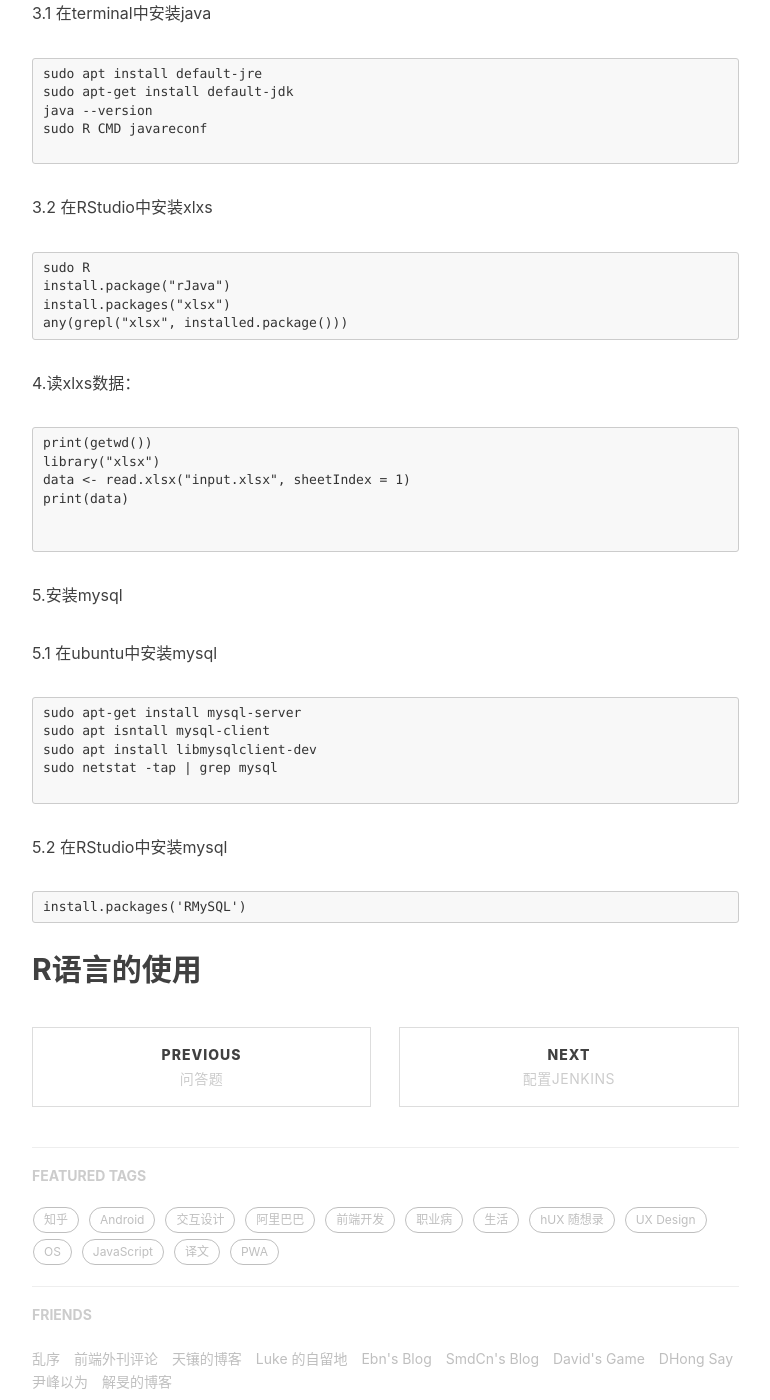
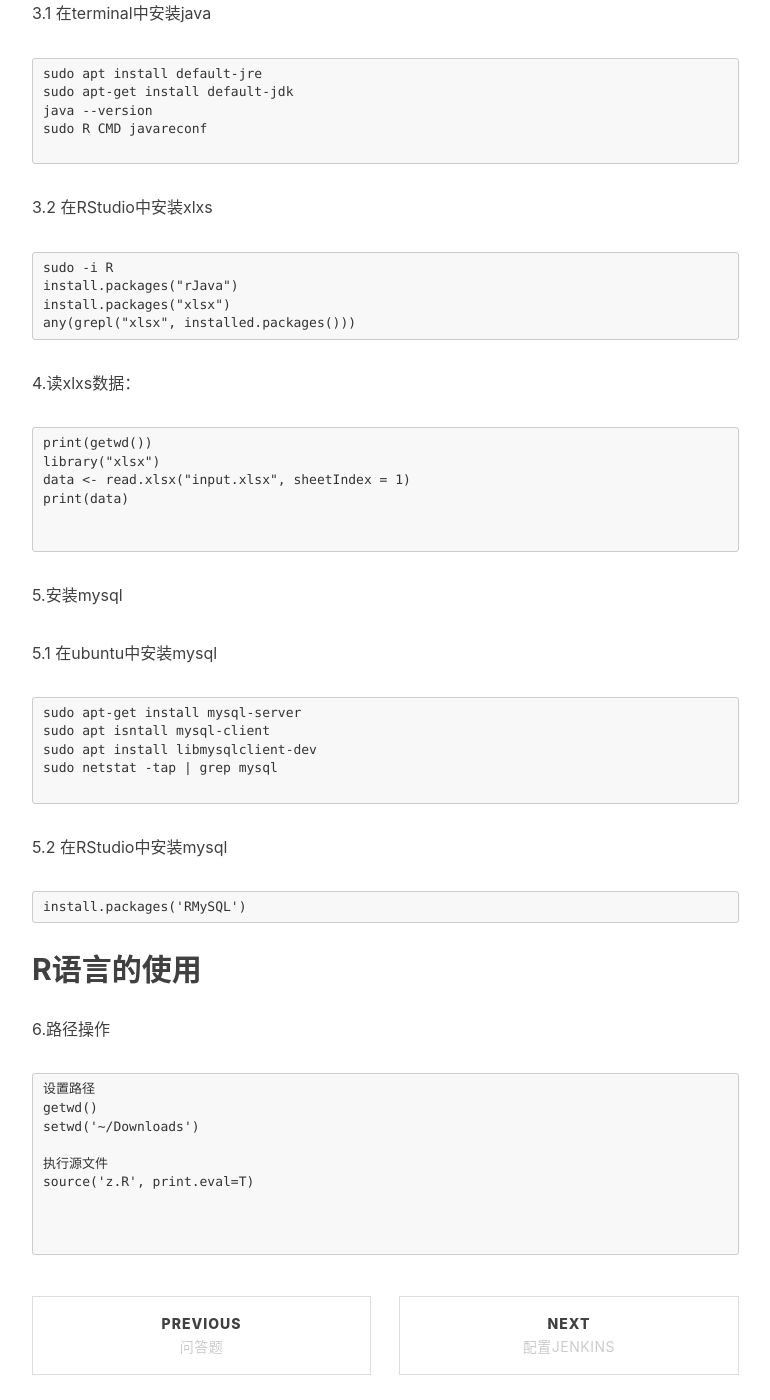
Before and after one commit to haityang/haityang.github.io, a Jekyll site: the page built from _posts/2018-08-21-R语言.markdown, in a window 1280 px wide and 1400 px high, scrolled down 786 px. Shown: the whole window, without its empty margins (233-1003 px from the left). Built offline with Jekyll 4.4.1, drawn with Linux system fonts in a browser that asks for light colours; nearby versions of some CDN libraries; our own code applies the rules of GitHub Pages for plain Markdown files; comment, search, counter and statistics services are not loaded.

Commit message:
add some post

````diff
--- a/_posts/2018-08-21-R语言.markdown
+++ b/_posts/2018-08-21-R语言.markdown
@@ -27,10 +27,10 @@ sudo R CMD javareconf
 3.2 在RStudio中安装xlxs
 
 ```
-sudo R
-install.package("rJava")
+sudo -i R
+install.packages("rJava")
 install.packages("xlsx")
-any(grepl("xlsx", installed.package()))
+any(grepl("xlsx", installed.packages()))
 ```
 
 4.读xlxs数据：
@@ -65,3 +65,18 @@ install.packages('RMySQL')
 
 R语言的使用
 -----------------------
+
+
+6.路径操作
+
+```
+设置路径
+getwd()
+setwd('~/Downloads')
+
+执行源文件
+source('z.R', print.eval=T)
+
+
+
+```
````
Also changed, not shown: _posts/2018-06-03-Linux命令相关.markdown (+0 -50 lines), _posts/2018-10-21-配置hadoop.markdown (added, +27 -0 lines), _posts/2018-10-21配置hadoop.markdown (added, +73 -0 lines), _posts/2018-10-22-Svn操作.markdown (added, +62 -0 lines).
